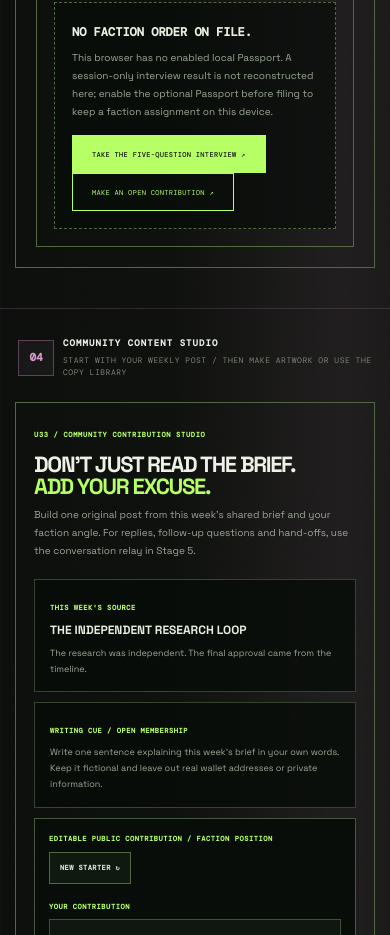
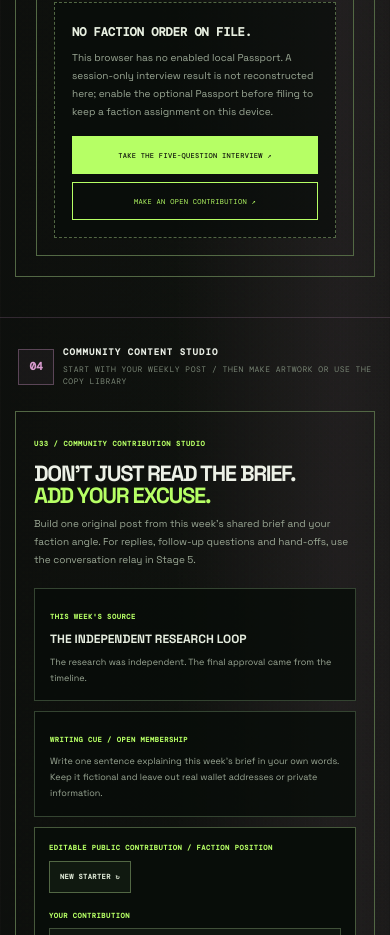
Before and after one commit to safherofficial/weird, a Next.js app: page /club in a window 390 px wide. Shown: the part 6220-7155 px from the top of the page. Built offline with nearby package versions, Linux system fonts and the light colour scheme.

Commit message:
style(club): polish compact faction assignment actions

```diff
--- a/app/club/club-campaign-continuity.module.css
+++ b/app/club/club-campaign-continuity.module.css
@@ -60,19 +60,18 @@
 .assignmentGrid p { margin: 0; color: #a4b09e; font-size: 10px; line-height: 1.75; }
 .deliverable { margin: 18px 0 15px; padding: 13px 15px; border-left: 2px solid var(--green); background: #101910; }
 .deliverable p { margin: 5px 0 0; color: #d4dfce; font-size: 10px; line-height: 1.7; }
+.assignmentActions { display: flex; flex-wrap: wrap; gap: 8px; margin-top: 15px; }
+.assignmentActions .button { min-height: 38px; }
 .noFaction { margin-top: 17px; padding: 17px; border: 1px dashed #526744; background: rgb(7 12 8 / 65%); }
 .noFaction > strong { color: #e7efe0; font: 800 12px/1.5 var(--font-mono); }
 .noFaction p { max-width: 720px; margin: 8px 0 14px; color: #9ba895; font-size: 10px; line-height: 1.8; }
 .root :global(.button) { min-height: 38px; font-size: 7px; }
-@media (max-width: 820px) {
-  .steps { grid-template-columns: repeat(2, minmax(0, 1fr)); }
-}
 @media (max-width: 620px) {
   .header { display: grid; grid-template-columns: 1fr; }
   .seal { display: none; }
   .assignmentGrid { grid-template-columns: 1fr; gap: 16px; }
-  .steps { grid-template-columns: 1fr; }
-  .step { min-height: 0; }
+  .assignmentActions { display: grid; grid-template-columns: 1fr; }
+  .assignmentActions .button { width: 100%; }
 }
 @media (prefers-reduced-motion: reduce) {
   .root * { scroll-behavior: auto; }
```
